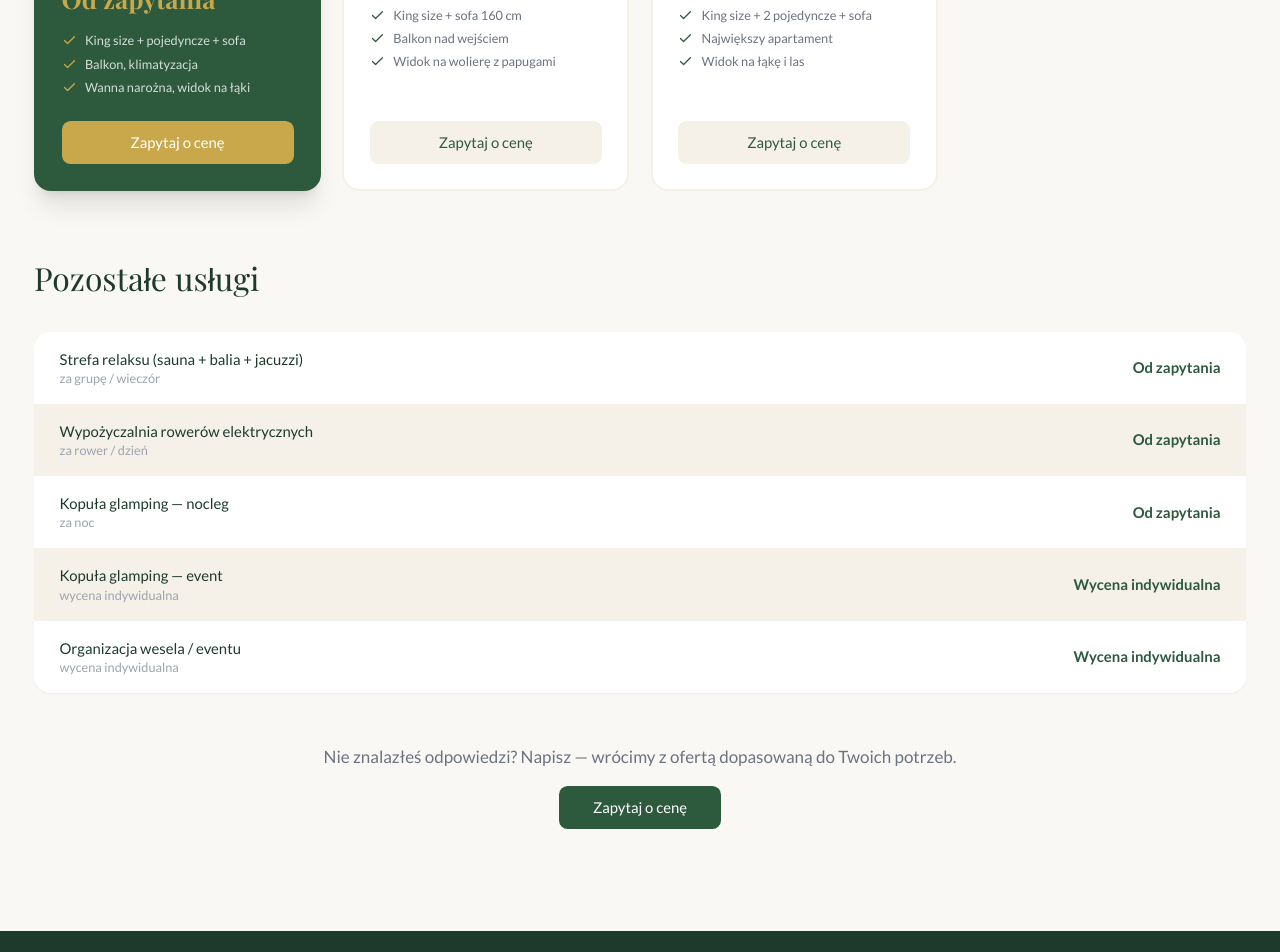
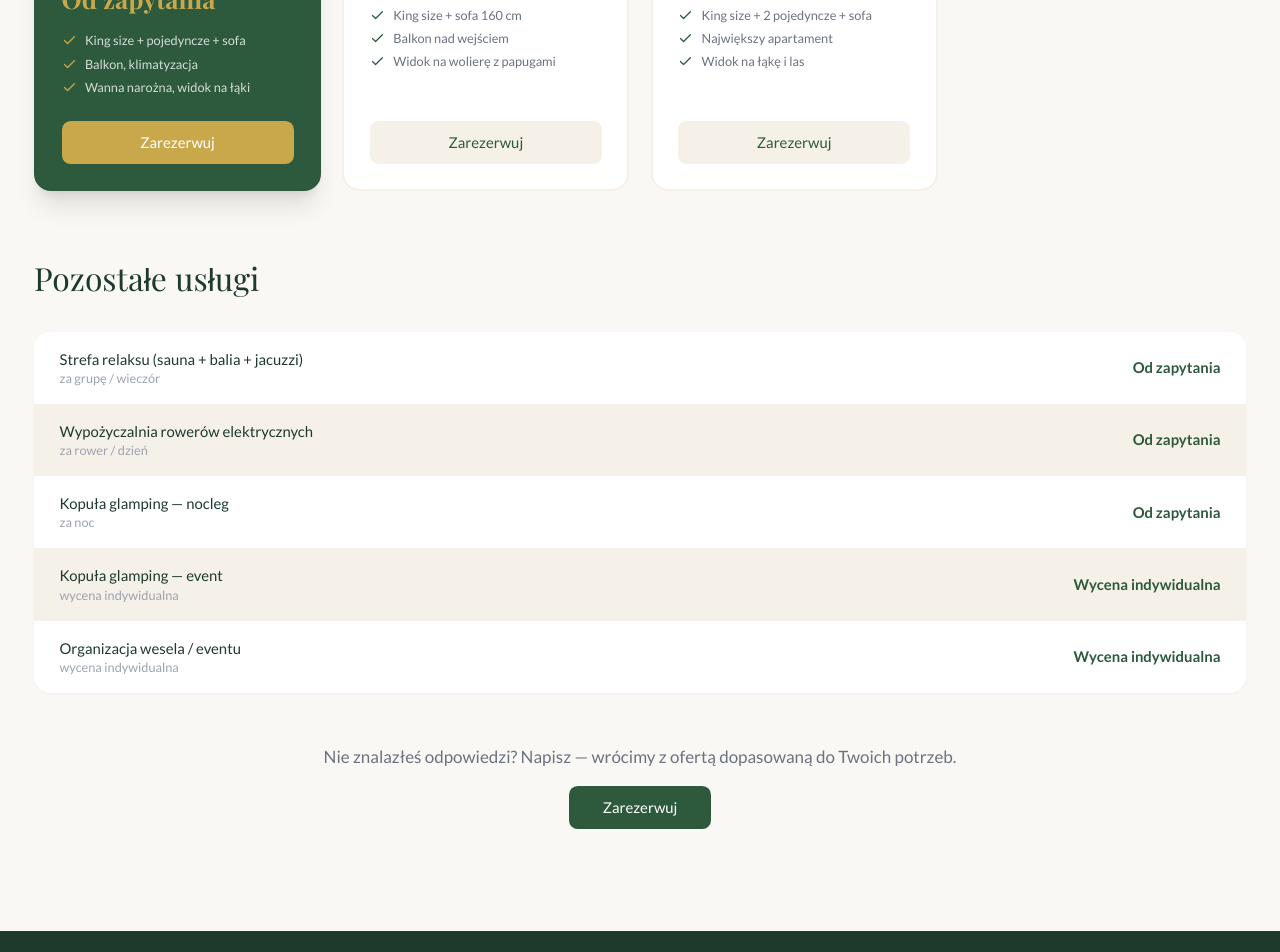
Before and after one commit to autorisepl/dworek-biesiadny, a Next.js app: page /cennik in a window 1280 px wide. Shown: the part 1460-2412 px from the top of the page. Built offline with nearby package versions, Linux system fonts and the light colour scheme; a web font is replaced by a local one.

Commit message:
fix: zmien przyciski rezerwacji z /kontakt na /rezerwacja we wszystkich podstronach

```diff
--- a/src/app/cennik/page.tsx
+++ b/src/app/cennik/page.tsx
@@ -156,7 +156,7 @@ export default function CennikPage() {
                   ))}
                 </ul>
                 <Link
-                  href="/kontakt"
+                  href="/rezerwacja"
                   className={cn(
                     buttonVariants({ variant: "default" }),
                     "w-full justify-center font-body text-sm mt-auto",
@@ -165,7 +165,7 @@ export default function CennikPage() {
                       : "bg-cream text-primary hover:bg-primary hover:text-white border-transparent"
                   )}
                 >
-                  Zapytaj o cenę
+                  Zarezerwuj
                 </Link>
               </div>
             ))}
@@ -198,13 +198,13 @@ export default function CennikPage() {
               potrzeb.
             </p>
             <Link
-              href="/kontakt"
+              href="/rezerwacja"
               className={cn(
                 buttonVariants({ variant: "default" }),
                 "bg-primary hover:bg-primary-dark text-white font-body font-medium px-8 py-3"
               )}
             >
-              Zapytaj o cenę
+              Zarezerwuj
             </Link>
           </div>
         </div>
--- a/src/app/glamping/page.tsx
+++ b/src/app/glamping/page.tsx
@@ -48,7 +48,7 @@ export default function GlampingPage() {
           </p>
           <div className="mt-8 flex gap-4">
             <Link
-              href="/kontakt"
+              href="/rezerwacja"
               className={cn(
                 buttonVariants({ variant: "default" }),
                 "bg-accent hover:bg-accent-light text-white font-body font-medium px-8 py-3"
@@ -129,7 +129,7 @@ export default function GlampingPage() {
               </div>
               <div className="mt-8">
                 <Link
-                  href="/kontakt"
+                  href="/rezerwacja"
                   className={cn(
                     buttonVariants({ variant: "default" }),
                     "bg-primary hover:bg-primary-dark text-white font-body font-medium px-8 py-3"
--- a/src/app/pokoje/[slug]/page.tsx
+++ b/src/app/pokoje/[slug]/page.tsx
@@ -103,10 +103,10 @@ export default function RoomPage({ params }: Props) {
               <p className="font-body text-white/60 text-sm mb-1">Cena za noc</p>
               <p className="font-heading text-3xl text-accent font-bold mb-1">[PLACEHOLDER_PRICE]</p>
               <p className="font-body text-white/60 text-xs mb-6">Zależy od terminu i dostępności</p>
-              <Link href="/kontakt" className={cn(buttonVariants(), "w-full justify-center bg-accent hover:bg-accent-light text-white font-body font-medium py-3 mb-3")}>
+              <Link href="/rezerwacja" className={cn(buttonVariants(), "w-full justify-center bg-accent hover:bg-accent-light text-white font-body font-medium py-3 mb-3")}>
                 Zarezerwuj ten pokój
               </Link>
-              <Link href="/kontakt" className="block text-center font-body text-sm text-white/60 hover:text-white transition-colors">
+              <Link href="/rezerwacja" className="block text-center font-body text-sm text-white/60 hover:text-white transition-colors">
                 Zapytaj o dostępność
               </Link>
               <div className="mt-6 pt-6 border-t border-white/10 space-y-2">
--- a/src/app/strefa-relaksu/page.tsx
+++ b/src/app/strefa-relaksu/page.tsx
@@ -179,7 +179,7 @@ export default function StrefaRelaksuPage() {
             wieczór w saunie z widokiem na Wartę.
           </p>
           <Link
-            href="/kontakt"
+            href="/rezerwacja"
             className={cn(
               buttonVariants({ variant: "default" }),
               "bg-accent hover:bg-accent-light text-white font-body font-semibold px-10 py-4 h-14"
--- a/src/components/sections/pricing.tsx
+++ b/src/components/sections/pricing.tsx
@@ -117,7 +117,7 @@ export function PricingSection() {
                 ))}
               </ul>
               <Link
-                href="/kontakt"
+                href="/rezerwacja"
                 className={cn(
                   buttonVariants({ variant: tier.highlight ? "default" : "outline" }),
                   "w-full justify-center font-body font-medium",
@@ -126,7 +126,7 @@ export function PricingSection() {
                     : "border-primary text-primary hover:bg-primary hover:text-white"
                 )}
               >
-                Zapytaj o cenę
+                Zarezerwuj
               </Link>
             </MotionDiv>
           ))}
```
